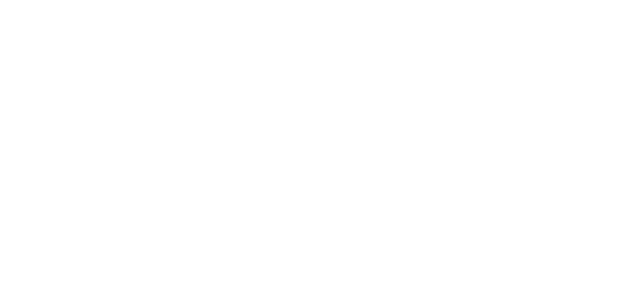
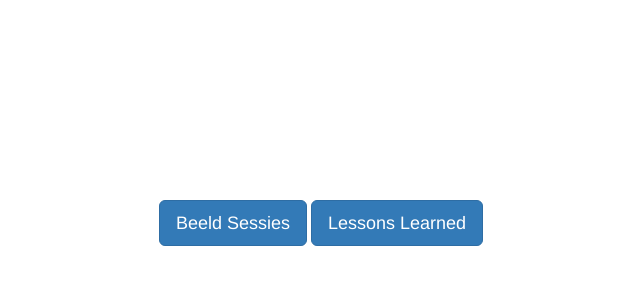
Before and after one commit to babywimpes/ProjectenSummaOP4, a PHP site: page / in a window 1280 px wide. Before the commit the part shown is empty. Shown: the part 200-500 px from the top of the page, without its empty margins (319-959 px from the left). Run offline with PHP 8.4, Linux system fonts and the light colour scheme.

Commit message:
added quick homepage

```diff
--- /dev/null
+++ b/page/beeldhome.php
@@ -0,0 +1 @@
+beeld
--- a/page/index.php
+++ b/page/index.php
@@ -1,15 +1,28 @@
 <!DOCTYPE html>
 <html lang="en">
+
 <head>
     <meta charset="UTF-8">
     <meta name="viewport" content="width=device-width, initial-scale=1.0">
+    <link rel="stylesheet" href="https://maxcdn.bootstrapcdn.com/bootstrap/3.4.1/css/bootstrap.min.css">
+    <style>
+        .top-buffer{
+            margin-top: 400px;
+        }
+    </style>
     <title>Homepage</title>
 </head>
+
 <body>
-    <?php
+    <div class="container top-buffer" >
 
+        <div class="row">
+            <div class="col text-center">
+                <a class="btn btn-primary btn-lg" href="./beeldhome.php">Beeld Sessies</a>
+                <a class="btn btn-primary btn-lg" href="./lessonshome.php">Lessons Learned</a>
+            </div>
+        </div>
+    </div>
+</body>
 
-?>
-
-</body>
 </html>
--- /dev/null
+++ b/page/lessonshome.php
@@ -0,0 +1 @@
+lessons
```
Also changed, not shown: img/logo-zorg.jpg (added).
